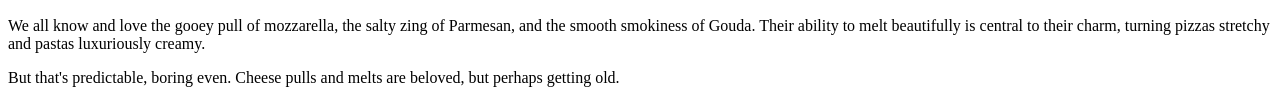
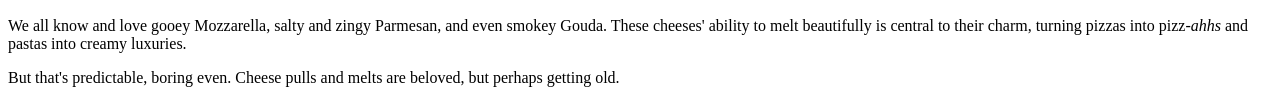
Before and after one commit to llysi/favorite-things-site, a plain HTML site: page websites/simple-blog-template.html in a window 1280 px wide. Shown: the part 464-567 px from the top of the page. Drawn offline with Linux system fonts and the light colour scheme.

Commit message:
Edit article wording

```diff
--- a/websites/simple-blog-template.html
+++ b/websites/simple-blog-template.html
@@ -23,9 +23,9 @@
             <figure>
                 <img src="../media/cheeses.jpg" alt="Picture of various cheeses" width="75%" height="300">
             </figure>
-            <p>We all know and love the gooey pull of mozzarella, the salty zing of Parmesan,
-                and the smooth smokiness of Gouda. Their ability to melt beautifully is central to
-                their charm, turning pizzas stretchy and pastas luxuriously creamy. </p>
+            <p>We all know and love gooey Mozzarella, salty and zingy Parmesan,
+                and even smokey Gouda. These cheeses' ability to melt beautifully is central to
+                their charm, turning pizzas into pizz<em>-ahhs</em> and pastas into creamy luxuries. </p>
 
             <p>But that's predictable, boring even. Cheese pulls and melts are beloved, but perhaps getting old.</p>
 
```
